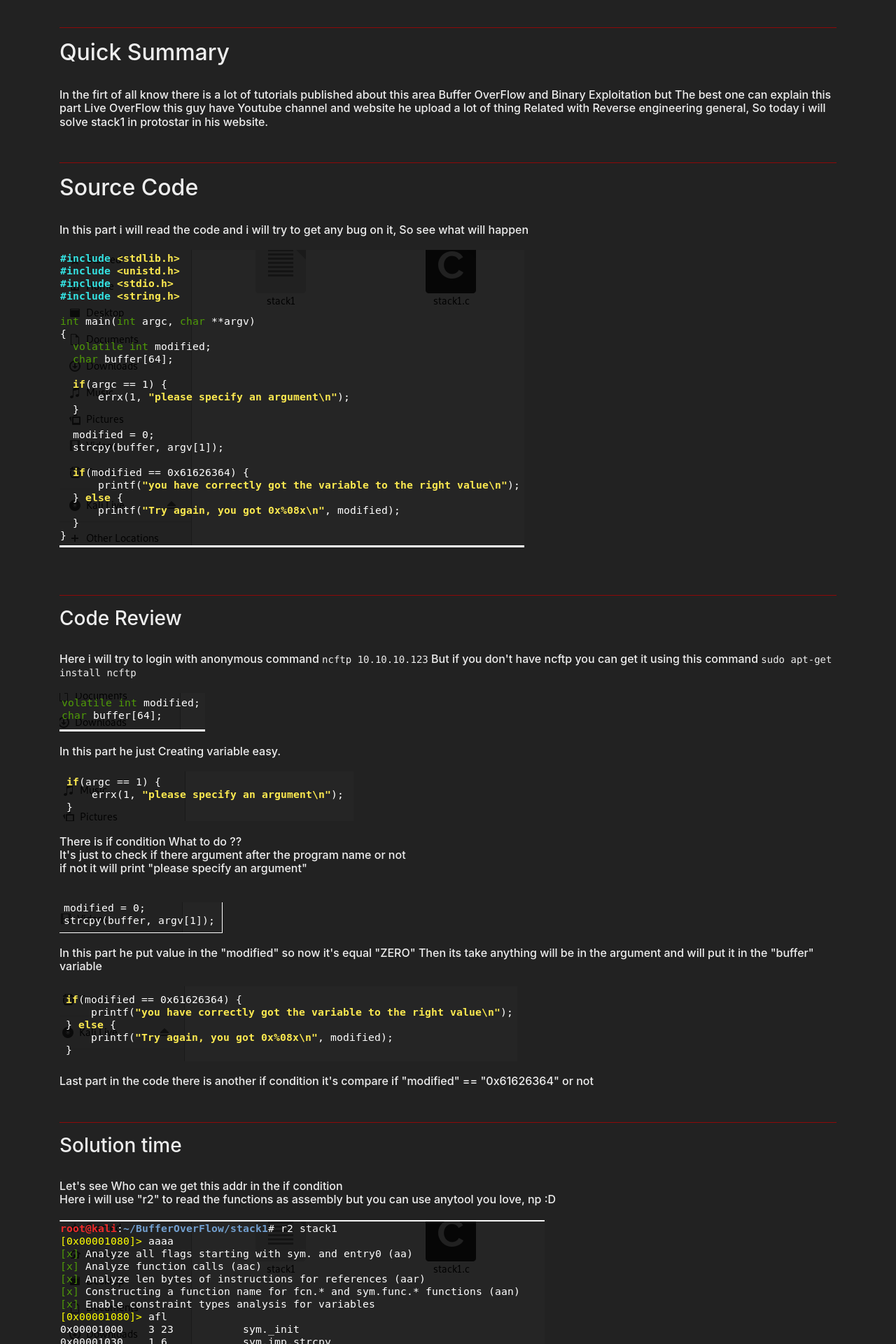
After one commit to X-Billy/0xDiablos.github.io, a PHP site: page /BoF/stack1.html in a window 1280 px wide. The commit adds this page. Shown: the part 570-2490 px from the top of the page at 70% size. Run offline with PHP 8.4, Linux system fonts and the light colour scheme.

Commit message:
0xdiablos

```diff
--- /dev/null
+++ b/BoF/stack1.html
@@ -0,0 +1,141 @@
+<!DOCTYPE html>
+<html lang="en">
+
+<head>
+
+  <meta charset="utf-8">
+  <meta name="viewport" content="width=device-width, initial-scale=1, shrink-to-fit=no">
+  <meta name="description" content="">
+  <meta name="author" content="">
+
+  <title>Web - 0xDiablos</title>
+  <link rel="shortcut icon" href="/images/diablos.png">
+
+  <!-- Bootstrap core CSS -->
+  <link href="/vendor/bootstrap/css/bootstrap.min.css" rel="stylesheet">
+
+  <!-- Custom styles for this template -->
+  <link href="/css/blog-home.css" rel="stylesheet">
+
+</head>
+
+<body>
+
+  <!-- Navigation -->
+  <nav class="navbar navbar-expand-lg navbar-dark bg-dark fixed-top">
+    <div class="container">
+      <a class="navbar-brand" href="/">0xdiablos</a>
+      <button class="navbar-toggler" type="button" data-toggle="collapse" data-target="#navbarResponsive" aria-controls="navbarResponsive" aria-expanded="false" aria-label="Toggle navigation">
+        <span class="navbar-toggler-icon"></span>
+      </button>
+      <div class="collapse navbar-collapse" id="navbarResponsive">
+        <ul class="navbar-nav ml-auto">
+          <li class="nav-item active">
+            <a class="nav-link" href="/">Home
+              <span class="sr-only"></span>
+            </a>
+          </li>
+          <li class="nav-item">
+            <a class="nav-link" href="/about-us.html">About</a>
+          </li>
+        </ul>
+      </div>
+    </div>
+  </nav>
+  <br><br><br>
+
+  <!-- Page Content -->
+  <div class="container" style="background: #222222 !important;">
+
+        <section id="content" class="main">
+            <center><h1>Buffer OverFlow - Stack1</h1></center>
+        <h6>This will be easy challenge.<br>
+              Difficulty: Easy<br>
+              Tags: <a href="/Tags/BoF.html">BoF</a>.<br>
+              For respect:</h6><img src="https://www.hackthebox.eu/badge/image/47422" alt="Hack The Box">
+
+              <br><br>
+                <hr>
+                <h2>Quick Summary </h2><br>
+                <h6>In the firt of all know there is a lot of tutorials published about this area Buffer OverFlow and Binary Exploitation but The best one can explain this part Live OverFlow this guy have Youtube channel and website he upload a lot of thing Related with Reverse engineering general, So today i will solve stack1 in protostar in his website.</h6><br><hr>
+
+
+                <h2>Source Code</h2><br>
+                <h6>In this part i will read the code and i will try to get any bug on it, So see what will happen
+                <br></br><img src="/images/BoF/stack1/code.png" class="img-fluid z-depth-1" alt="Responsive image" /></br></br>
+                </h6><br><hr>
+
+
+
+
+                <h3>Code Review</h3><br>
+                <h6>Here i will try to login with anonymous command <code>ncftp 10.10.10.123</code> But if you don't have ncftp you can get it using this command <code>sudo apt-get install ncftp</code>
+                <br></br><img src="/images/BoF/stack1/first.png" class="img-fluid z-depth-1" alt="Responsive image" /></br></br>
+                In this part he just Creating variable easy.
+                <br></br><img src="/images/BoF/stack1/second.png" class="img-fluid z-depth-1" alt="Responsive image" /></br></br>
+                There is if condition What to do ?? <br> It's just to check if there argument after the program name or not <br> if not it will print "please specify an argument" <br>
+                <br></br><img src="/images/BoF/stack1/third.png" class="img-fluid z-depth-1" alt="Responsive image" /></br></br>
+                In this part he put value in the "modified" so now it's equal "ZERO" Then its take anything will be in the argument and will put it in the "buffer" variable
+                <br></br><img src="/images/BoF/stack1/last.png" class="img-fluid z-depth-1" alt="Responsive image" /></br></br>
+                Last part in the code there is another if condition it's compare if "modified" == "0x61626364" or not </h6> <br><hr>
+
+
+
+
+
+                <h3>Solution time</h3><br>
+
+                <h6>Let's see Who can we get this addr in the if condition<br>
+                Here i will use "r2" to read the functions as assembly but you can use anytool you love, np :D
+                <br></br>
+                <img src="/images/BoF/stack1/1.png" class="img-fluid z-depth-1" alt="Responsive image" />
+                <br></br><img src="/images/BoF/stack1/2.png" class="img-fluid" alt="Responsive image" /></br></br>
+                Here we go we got the addr without source code, So what's mean "cmp" that's mean compare
+                <br>What next...!?
+                <br>Let's full the "buffer" variable How can we do that with python
+                <br></br><img src="/images/BoF/stack1/3.png" class="img-fluid" alt="Responsive image" /></br></br>
+                That's mean run the program then print "A * 76" so now "buffer" was full to be sure let's do ....
+                <br></br><img src="/images/BoF/stack1/4.png" class="img-fluid" alt="Responsive image" /></br></br>
+                Now we can see our "C" as hex, So we are in the right way, So what will happen if we did that...
+                <br></br><img src="/images/BoF/stack1/5.png" class="img-fluid" alt="Responsive image" /></br></br>
+                Damn thats so easy <br>
+                And we did it
+              </h6><hr>
+                <h5>I hope u enjoyed with this writeup.
+                You can follow me on the twitter <a href="https://twitter.com/MRX_Exploit">@Mrx_Exploit</a>
+                <br><br>
+                Thanks for reading.</h5>
+
+
+
+
+
+
+
+
+
+
+
+
+                <br><br>
+        </section>
+
+
+    </div>
+
+
+  <!-- Footer -->
+  <footer class="py-5 bg-dark">
+    <div class="container">
+      <p class="m-0 text-center text-white">Copyright &copy; 0xdiablos team 2019</p>
+    </div>
+    <!-- /.container -->
+  </footer>
+
+
+  <!-- Bootstrap core JavaScript -->
+  <script src="/vendor/jquery/jquery.min.js"></script>
+  <script src="/vendor/bootstrap/js/bootstrap.bundle.min.js"></script>
+</body>
+
+</html>
--- a/Tags/BoF.html
+++ b/Tags/BoF.html
@@ -58,7 +58,7 @@
         <ul>
 
             <li>
-                July 13, 2019: <a href="/">-</a>
+                Aug 12, 2019: <a href="/BoF/stack1.html">Stack1 - Buffer OverFlow</a>
             </li>
         </ul>
 
--- a/about-us.html
+++ b/about-us.html
@@ -88,7 +88,7 @@
                   <h4 class="card-title mt-1">Mrx-Exploit</h4>
                   <hr>
                   <!--Quotation-->
-                  <p><i class="fas fa-quote-left"></i>RedTeam member in SalusLab and Bug Bounty Hunter for the past few years<br>
+                  <p><i class="fas fa-quote-left"></i>information security engineer in the iSec, RedTeam member in SalusLab and Bug Bounty Hunter for the past few years<br>
                 You can follow me <a href="https://twitter.com/MRX_Exploit">@MRX_Exploit</a><br>
                 HackTheBox profile <a href="https://www.hackthebox.eu/home/users/profile/47422">mrxexploit</a>
                 </p>
@@ -123,6 +123,7 @@
                   <p><i class="fas fa-quote-left"></i>
                     RedTeam member in SalusLab and Bug Bounty Hunter for the past few years<br>
                 You can follow me <a href="https://twitter.com/XBilly_official">@X-billy</a><br>
+                HackTheBox profile <a href="https://www.hackthebox.eu/home/users/profile/112393">XBilly</a>
                     </p>
                 </div>
 
```
Also changed, not shown: index.html (+19 -1 lines), css/blog-home.css (line endings or trailing spaces), images/BoF/stack1/1.png (added), images/BoF/stack1/2.png (added), images/BoF/stack1/3.png (added), images/BoF/stack1/4.png (added), images/BoF/stack1/5.png (added), images/BoF/stack1/code.png (added), images/BoF/stack1/first.png (added), images/BoF/stack1/last.png (added), images/BoF/stack1/second.png (added), images/BoF/stack1/stack1.jpg (added), images/BoF/stack1/third.png (added).
